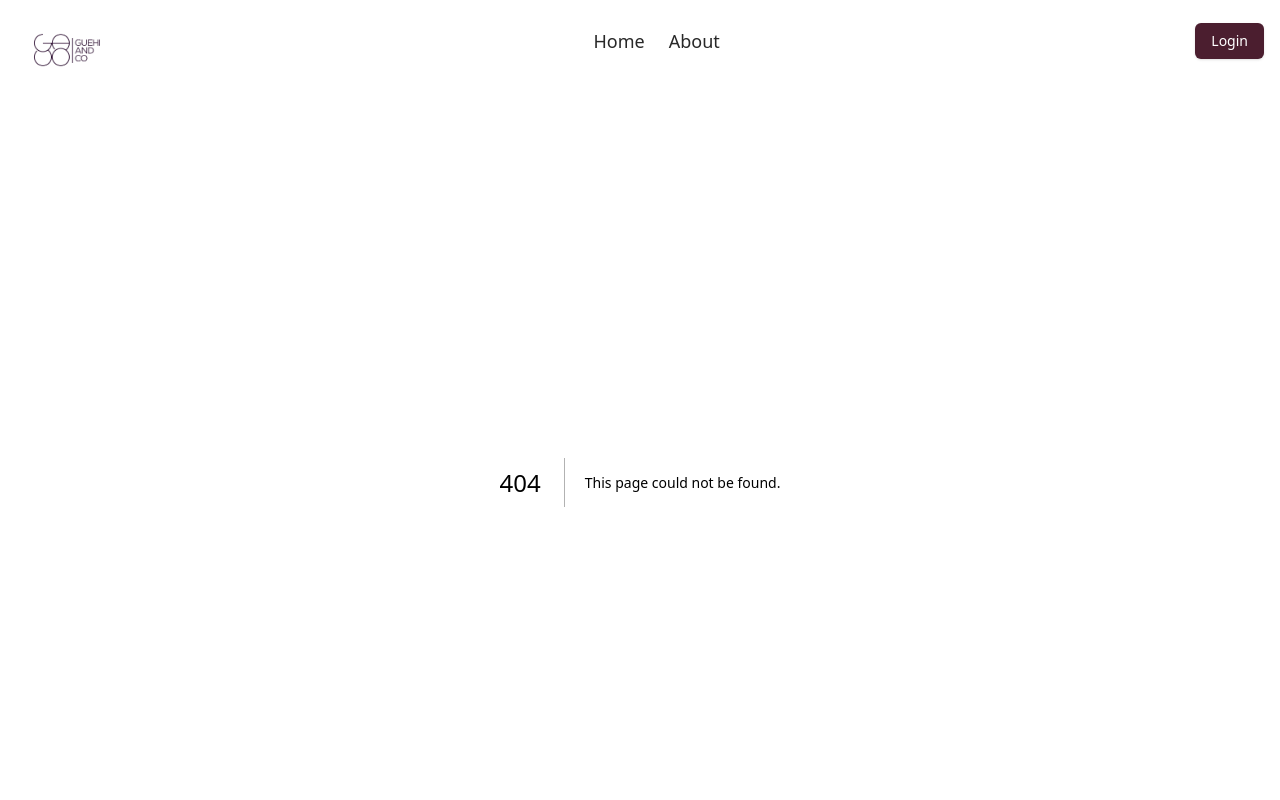
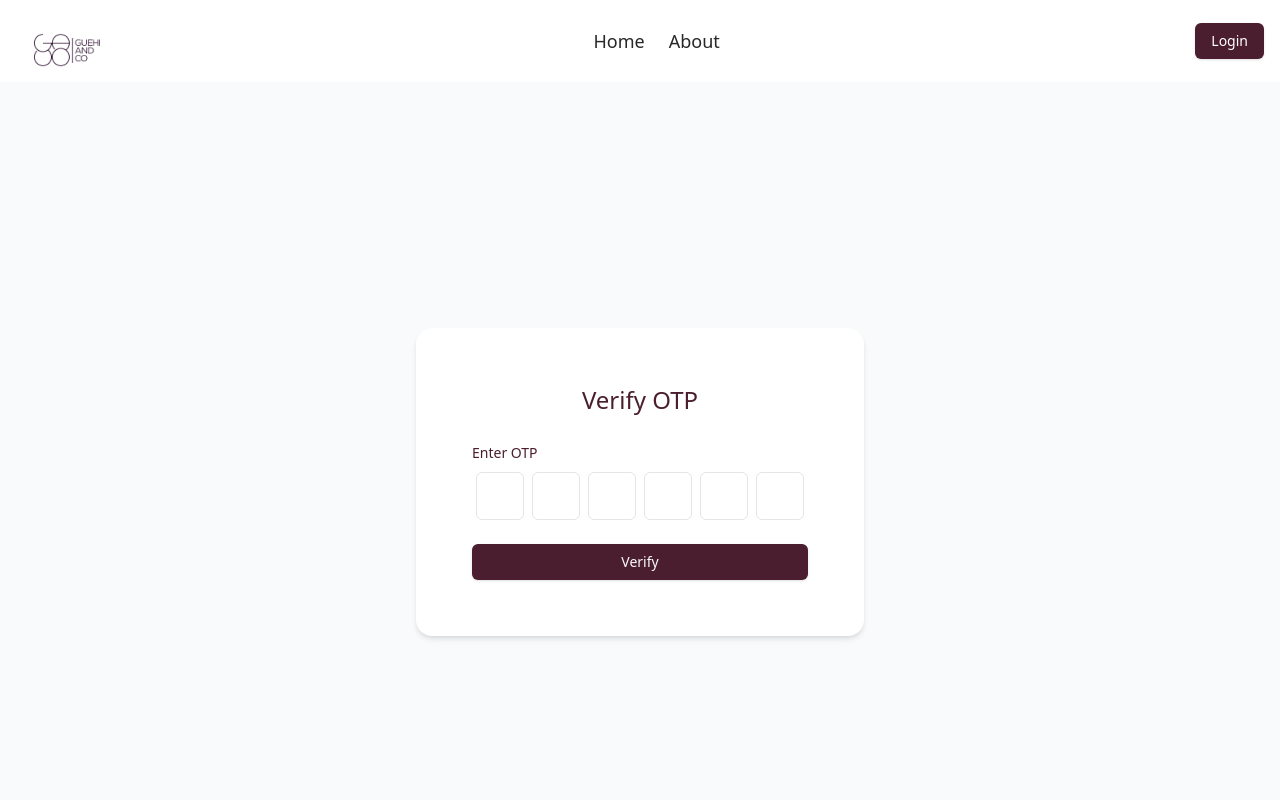
Before and after one commit to FSDTeam-SAA/Rambap_Frontend, a Next.js app: page /reset-password/verify-OTP in a window 1280 px wide. Before the commit this address had no page. Shown: the top 800 px of the page. Built offline with nearby package versions, Linux system fonts and the light colour scheme.

Commit message:
authentication pages done

```diff
--- a/src/app/(Auth)/_components/AuthForm.tsx
+++ b/src/app/(Auth)/_components/AuthForm.tsx
@@ -8,14 +8,13 @@ import { Input } from '@/components/ui/input'
 import { Button } from '@/components/ui/button'
 import { Label } from '@/components/ui/label'
 
-// type of each field
 type Field = {
   name: string
   label: string
   type?: string
+  placeholder?: string
 }
 
-// Props for the reusable form
 interface AuthFormProps {
   title: string
   fields: Field[]
@@ -62,16 +61,19 @@ export default function AuthForm({
       </h2>
 
       <form onSubmit={handleSubmit(onSubmit)} className="space-y-6">
-        {/* Render dynamic fields */}
         {fields.map((field) => (
           <div key={field.name} className="flex flex-col space-y-1">
             <Label htmlFor={field.name}>{field.label}</Label>
+
             <Input
               id={field.name}
               type={field.type || 'text'}
+              placeholder={field.placeholder || `Enter your ${field.label}`}
+              className="border rounded-md px-3 py-2 placeholder:text-[#BDBDBD] placeholder:text-[14px] placeholder:font-book placeholder:leading-[120%]"
               // eslint-disable-next-line @typescript-eslint/no-explicit-any
               {...register(field.name as any)}
             />
+
             {errors[field.name] && (
               <span className="text-sm text-red-500">
                 {errors[field.name]?.message as string}
@@ -80,11 +82,13 @@ export default function AuthForm({
           </div>
         ))}
 
-        {/* Extra custom content before button */}
+        {/* Extra children (checkbox / terms) */}
         {children && <div>{children}</div>}
 
-        {/* Submit button */}
-        <Button type="submit" className="w-full bg-[#4B1E2F]">
+        <Button
+          type="submit"
+          className="w-full bg-[#4B1E2F] hover:bg-[#692e45]"
+        >
           {submitText}
         </Button>
       </form>
--- /dev/null
+++ b/src/app/(Auth)/_components/OtpInput.tsx
@@ -0,0 +1,49 @@
+'use client'
+
+import React, { useRef } from 'react'
+
+interface OtpInputProps {
+  length?: number
+  onChange: (value: string) => void
+}
+
+export default function OtpInput({ length = 6, onChange }: OtpInputProps) {
+  const inputsRef = useRef<Array<HTMLInputElement | null>>([])
+
+  const handleInput = (e: React.ChangeEvent<HTMLInputElement>, idx: number) => {
+    const value = e.target.value
+    if (!/^[0-9]?$/.test(value)) return
+
+    onChange(inputsRef.current.map((input) => input?.value || '').join(''))
+
+    // move to next input
+    if (value && idx < length - 1) {
+      inputsRef.current[idx + 1]?.focus()
+    }
+  }
+
+  const handleKeyDown = (
+    e: React.KeyboardEvent<HTMLInputElement>,
+    idx: number
+  ) => {
+    if (e.key === 'Backspace' && !inputsRef.current[idx]?.value && idx > 0) {
+      inputsRef.current[idx - 1]?.focus()
+    }
+  }
+
+  return (
+    <div className="flex space-x-2 justify-center">
+      {Array.from({ length }).map((_, idx) => (
+        <input
+          key={idx}
+          ref={(el) => (inputsRef.current[idx] = el)}
+          type="text"
+          maxLength={1}
+          onChange={(e) => handleInput(e, idx)}
+          onKeyDown={(e) => handleKeyDown(e, idx)}
+          className="w-12 h-12 text-center border rounded-md text-lg focus:outline-none focus:border-[#4B1E2F]"
+        />
+      ))}
+    </div>
+  )
+}
--- /dev/null
+++ b/src/app/(Auth)/reset-password/confirm-password/page.tsx
@@ -0,0 +1,25 @@
+'use client'
+import AuthForm from '../../_components/AuthForm'
+
+export default function ResetPasswordPage() {
+  // eslint-disable-next-line @typescript-eslint/no-explicit-any
+  const handleReset = (data: any) => {
+    console.log('Reset Password Data:', data)
+  }
+
+  return (
+    <AuthForm
+      title="Reset Password"
+      submitText="Confirm"
+      onSubmit={handleReset}
+      fields={[
+        { name: 'password', label: 'Password', type: 'password' },
+        {
+          name: 'confirmPassword',
+          label: 'Confirm Password',
+          type: 'password',
+        },
+      ]}
+    />
+  )
+}
--- a/src/app/(Auth)/reset-password/page.tsx
+++ b/src/app/(Auth)/reset-password/page.tsx
@@ -9,19 +9,10 @@ export default function ResetPasswordPage() {
 
   return (
     <AuthForm
-      title="Reset Password"
-      submitText="Reset"
+      title="Forgot Password"
+      submitText="Send OTP"
       onSubmit={handleReset}
-      fields={[
-        { name: 'email', label: 'Email', type: 'email' },
-        { name: 'code', label: 'Verification Code' },
-        { name: 'password', label: 'New Password', type: 'password' },
-        {
-          name: 'confirmPassword',
-          label: 'Confirm Password',
-          type: 'password',
-        },
-      ]}
+      fields={[{ name: 'email', label: 'Email', type: 'email' }]}
     />
   )
 }
--- /dev/null
+++ b/src/app/(Auth)/reset-password/verify-OTP/page.tsx
@@ -0,0 +1,34 @@
+'use client'
+
+import React, { useState } from 'react'
+import OtpInput from '../../_components/OtpInput'
+import { Button } from '@/components/ui/button'
+
+export default function ResetPasswordPage() {
+  const [otp, setOtp] = useState('')
+
+  const handleContinue = () => {
+    console.log('OTP Entered:', otp)
+    // You can verify OTP here
+  }
+
+  return (
+    <div className=" p-6  space-y-6">
+      <h2 className="text-center text-2xl font-medium text-[#4B1E2F]">
+        Verify OTP
+      </h2>
+
+      <div className="space-y-2">
+        <label className="text-sm font-medium text-[#4B1E2F]">Enter OTP</label>
+        <OtpInput length={6} onChange={setOtp} />
+      </div>
+
+      <Button
+        onClick={handleContinue}
+        className="w-full bg-[#4B1E2F] hover:bg-[#692e45]"
+      >
+        Verify
+      </Button>
+    </div>
+  )
+}
--- a/src/app/(Auth)/sign-in/page.tsx
+++ b/src/app/(Auth)/sign-in/page.tsx
@@ -29,7 +29,7 @@ export default function SignInPage() {
           </label>
           <Link
             href="/reset-password"
-            className="text-[#4B1E2F] hover:underline"
+            className="text-[#E0AB0B] hover:underline"
           >
             Forgot password?
           </Link>
@@ -37,7 +37,7 @@ export default function SignInPage() {
       </AuthForm>
 
       {/* Below button */}
-      <p className="text-center text-sm">
+      <p className="text-center text-sm text-gray-800">
         New to our platform?{' '}
         <Link
           href="/signup"
--- a/src/app/(Auth)/sign-up/page.tsx
+++ b/src/app/(Auth)/sign-up/page.tsx
@@ -30,7 +30,7 @@ export default function SignUpPage() {
         {/* Terms & Privacy (inside form, above button) */}
         <div className="flex items-start space-x-2 text-sm">
           <Checkbox id="terms" />
-          <label htmlFor="terms" className="leading-snug text-gray-600">
+          <label htmlFor="terms" className="leading-snug text-gray-800">
             I agree to the{' '}
             <Link
               href="/privacy-policy"
--- a/src/components/ui/checkbox.tsx
+++ b/src/components/ui/checkbox.tsx
@@ -1,10 +1,10 @@
-"use client"
+'use client'
 
-import * as React from "react"
-import * as CheckboxPrimitive from "@radix-ui/react-checkbox"
-import { Check } from "lucide-react"
+import * as React from 'react'
+import * as CheckboxPrimitive from '@radix-ui/react-checkbox'
+import { Check } from 'lucide-react'
 
-import { cn } from "@/lib/utils"
+import { cn } from '@/lib/utils'
 
 const Checkbox = React.forwardRef<
   React.ElementRef<typeof CheckboxPrimitive.Root>,
@@ -13,15 +13,15 @@ const Checkbox = React.forwardRef<
   <CheckboxPrimitive.Root
     ref={ref}
     className={cn(
-      "peer h-4 w-4 shrink-0 rounded-sm border border-primary shadow focus-visible:outline-none focus-visible:ring-1 focus-visible:ring-ring disabled:cursor-not-allowed disabled:opacity-50 data-[state=checked]:bg-primary data-[state=checked]:text-primary-foreground",
+      'peer h-4 w-4 shrink-0 rounded-sm border border-primary shadow focus-visible:outline-none focus-visible:ring-1 focus-visible:ring-ring disabled:cursor-not-allowed disabled:opacity-50 data-[state=checked]:bg-primary data-[state=checked]:text-primary-foreground',
       className
     )}
     {...props}
   >
     <CheckboxPrimitive.Indicator
-      className={cn("flex items-center justify-center text-current")}
+      className={cn('flex items-center justify-center text-current')}
     >
-      <Check className="h-4 w-4" />
+      <Check className="h-4 w-4 bg-[#4B1E2F]" />
     </CheckboxPrimitive.Indicator>
   </CheckboxPrimitive.Root>
 ))
```
